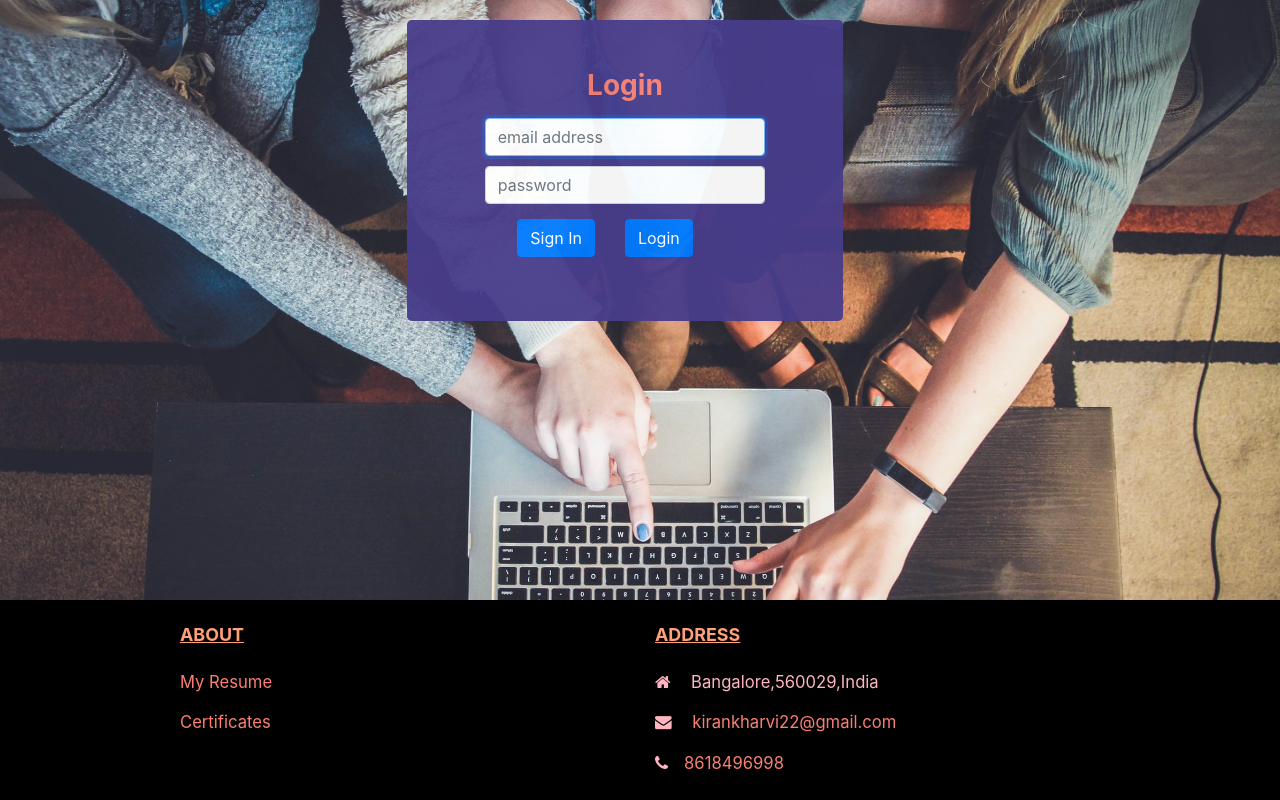
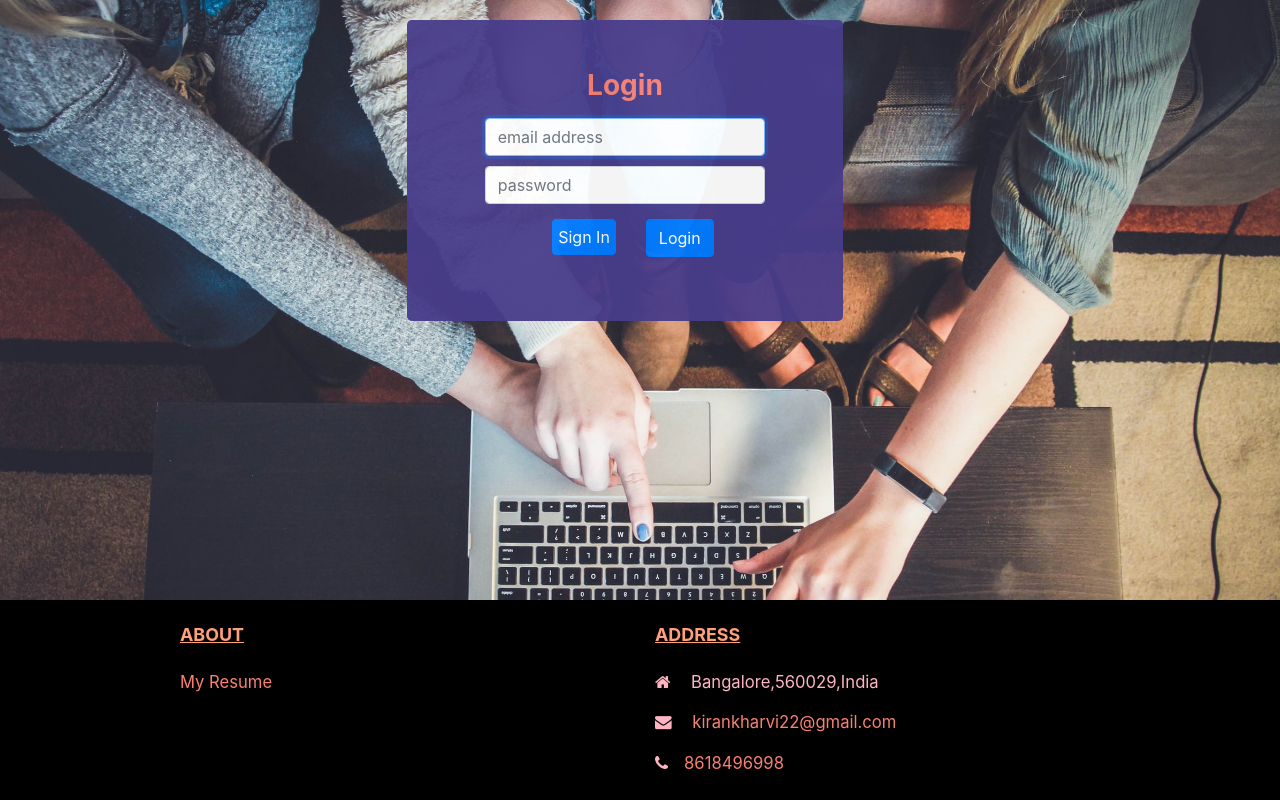
Before and after one commit to kiran-k-kharvi/StudentQuiz, a Django app: page /login/ in a window 1280 px wide. Shown: the part 56-856 px from the top of the page. Run offline with Django 3.2, Linux system fonts and the light colour scheme; parts of the project's set-up code (start-up, migrations or seed data) failed here and were passed over; some libraries are stand-ins or nearby versions.

Commit message:
completed 100%

```diff
--- a/Quizzy/Quizzy/settings.py
+++ b/Quizzy/Quizzy/settings.py
@@ -44,8 +44,6 @@ INSTALLED_APPS = [
     'django.contrib.sessions',
     'django.contrib.messages',
     'django.contrib.staticfiles',
-    'crispy_forms',
-    'PIL',
     'st_quiz',
     'st_account',
 ]
--- a/Quizzy/templates/base/base.html
+++ b/Quizzy/templates/base/base.html
@@ -68,12 +68,7 @@
           <ul class="list-unstyled">
             <li>
               <p>
-                <a href="#!">My Resume</a>
-              </p>
-            </li>
-            <li>
-              <p>
-                <a href="#!">Certificates</a>
+                <a href="https://drive.google.com/file/d/1LGhDqkEaytJMXvKU06gvbQi-IdR59mq2/view?usp=sharing">My Resume</a>
               </p>
             </li>
           </ul>
--- a/Quizzy/templates/st_account/login.html
+++ b/Quizzy/templates/st_account/login.html
@@ -49,10 +49,10 @@
                                             {% endfor %}
                                       </div>
                                    <div class="row col-12">
-                                      <div class="col-6 ">
-                                          <button type="button" class="btn btn-primary" id="login_btn" style="float: right;">Sign In</button>
+                                      <div class="col-7 ">
+                                          <button type="button" class="btn btn-primary" id="signin_btn" style="float: right;padding: 5px;">Sign In</button>
                                       </div>
-                                      <div class="col-6">
+                                      <div class="col-5">
                                       <button type="submit" class="btn btn-primary" id="submit_btn" style="float: left;">Login</button>
                                       </div>
                                    </div>
@@ -68,5 +68,10 @@
 
 
 {% block js_script %}
-
+<script>
+  $("#signin_btn").click(function()
+  {
+    window.location.replace("{% url 'register' %}")
+  })
+</script>
 {% endblock %}
```
Also changed, not shown: Quizzy/templates/st_account/register.html (+7 -1 lines), Quizzy/db.sqlite3, Quizzy/st_account/migrations/0001_initial.py (added).
